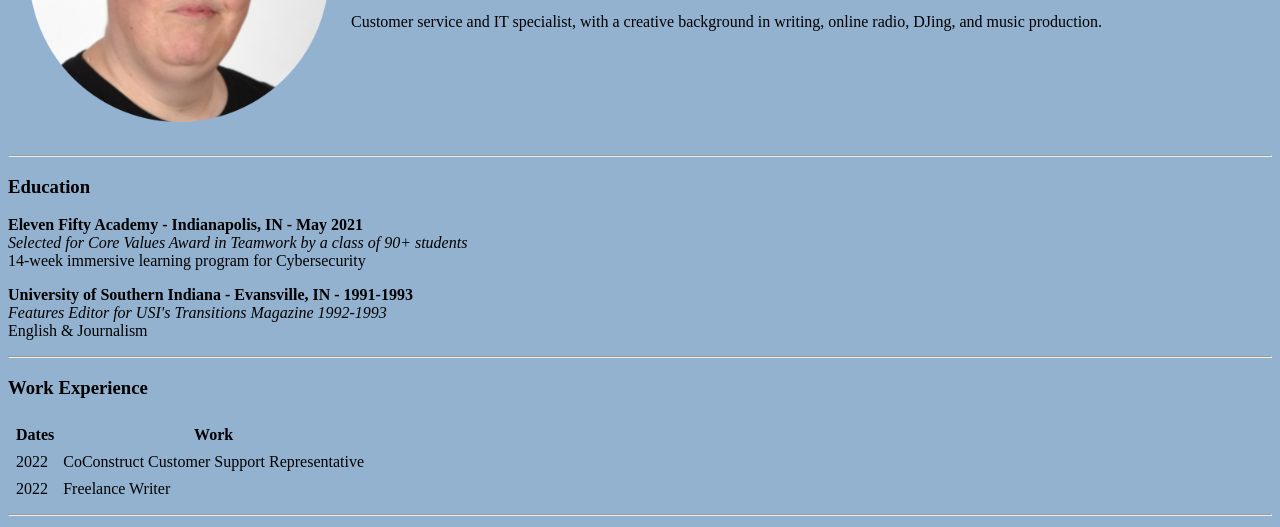
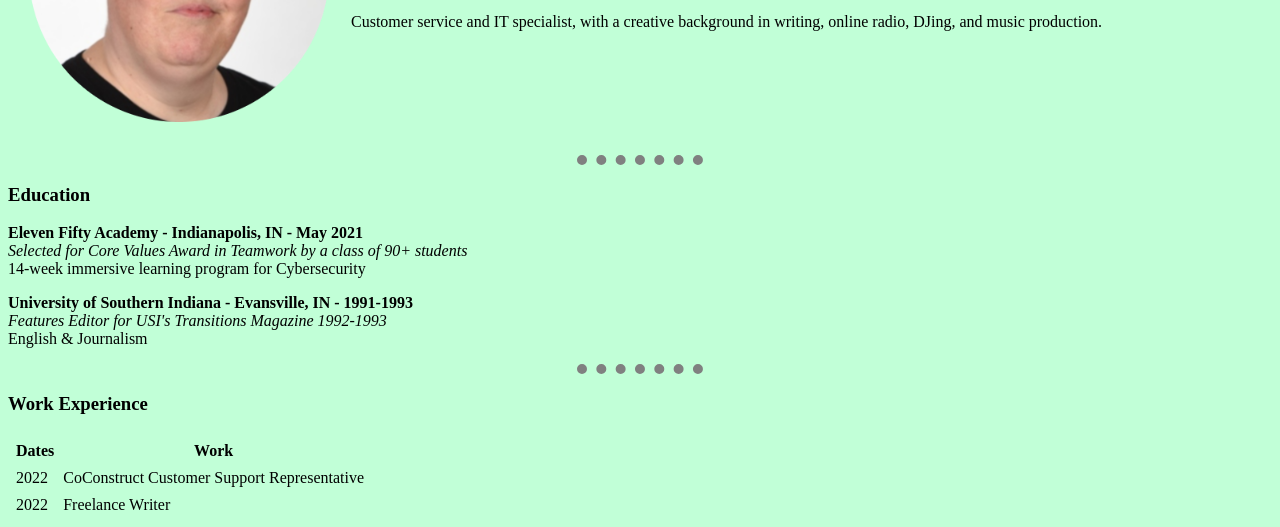
Before and after one commit to hedalexa/cv, a plain HTML site: page index.html in a window 1280 px wide. Shown: the part 208-735 px from the top of the page. Drawn offline with Linux system fonts and the light colour scheme.

Commit message:
New styles

```diff
--- a/index.html
+++ b/index.html
@@ -1,10 +1,25 @@
 <!DOCTYPE html>
 <html lang="en" dir="ltr">
-<body style="background-color:#93B2D0;">
+
+<body>
 
   <head>
     <meta charset="utf-8">
     <title>Lisa A Smith's Personal Site</title>
+
+    <style>
+      body {
+        background-color: #C1FFD7;
+      }
+
+      hr {
+      border-style: dotted none none;
+      border-color: grey;
+      border-width: 10px;
+
+        width: 10%;
+      }
+    </style>
   </head>
 
   <body>
@@ -17,7 +32,8 @@
           <p><em><a href="https://noncompliantmusic.com/" target=”_blank”>DJ/Producer</a>/Tech Geek</em></p>
           <p>
             Customer service and IT specialist, with a creative background in writing, online radio, DJing, and music production.
-      </p></td>
+          </p>
+        </td>
       </tr>
     </table>
 
```
Lines whose indentation alone changed are shown as unchanged.
